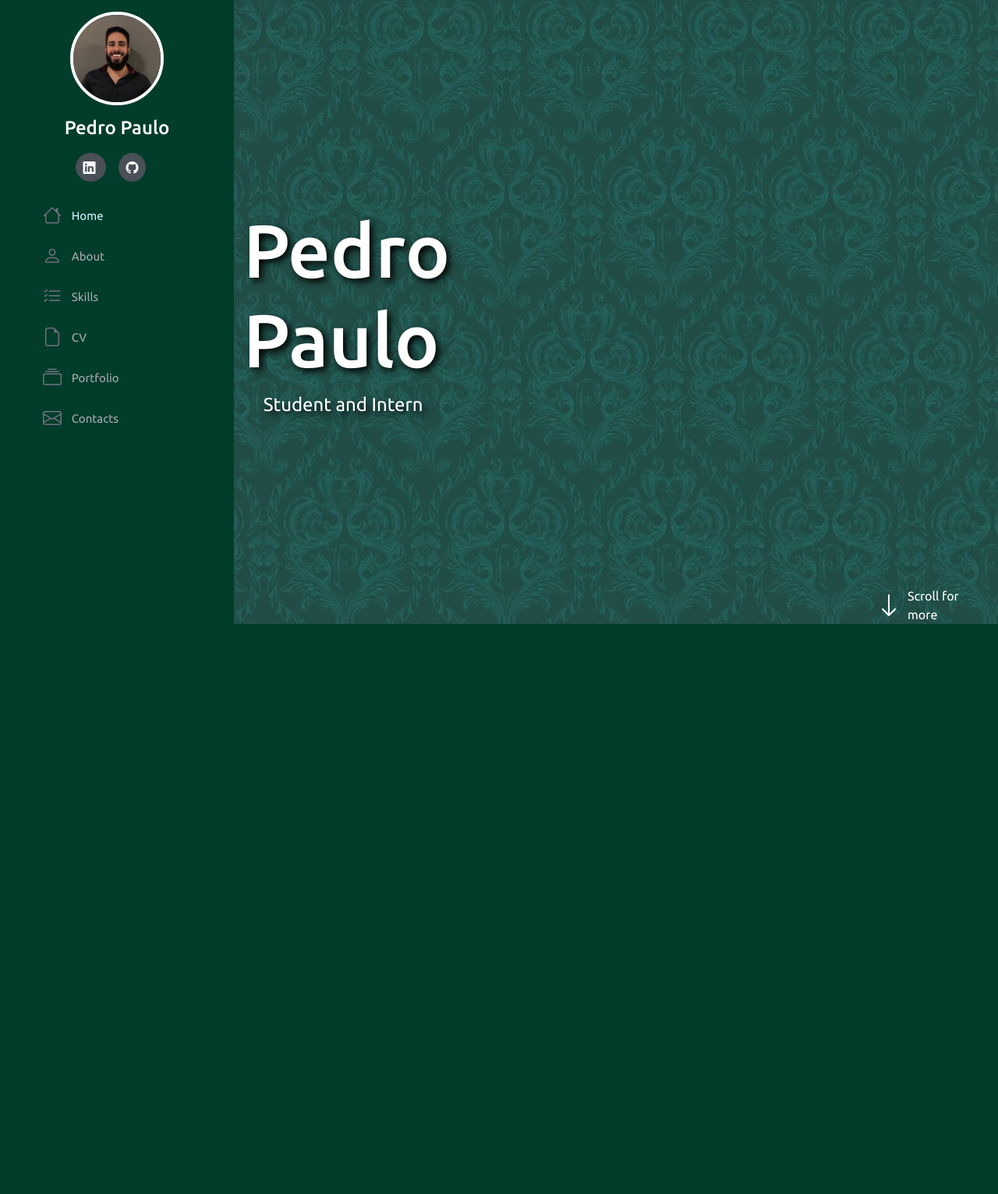
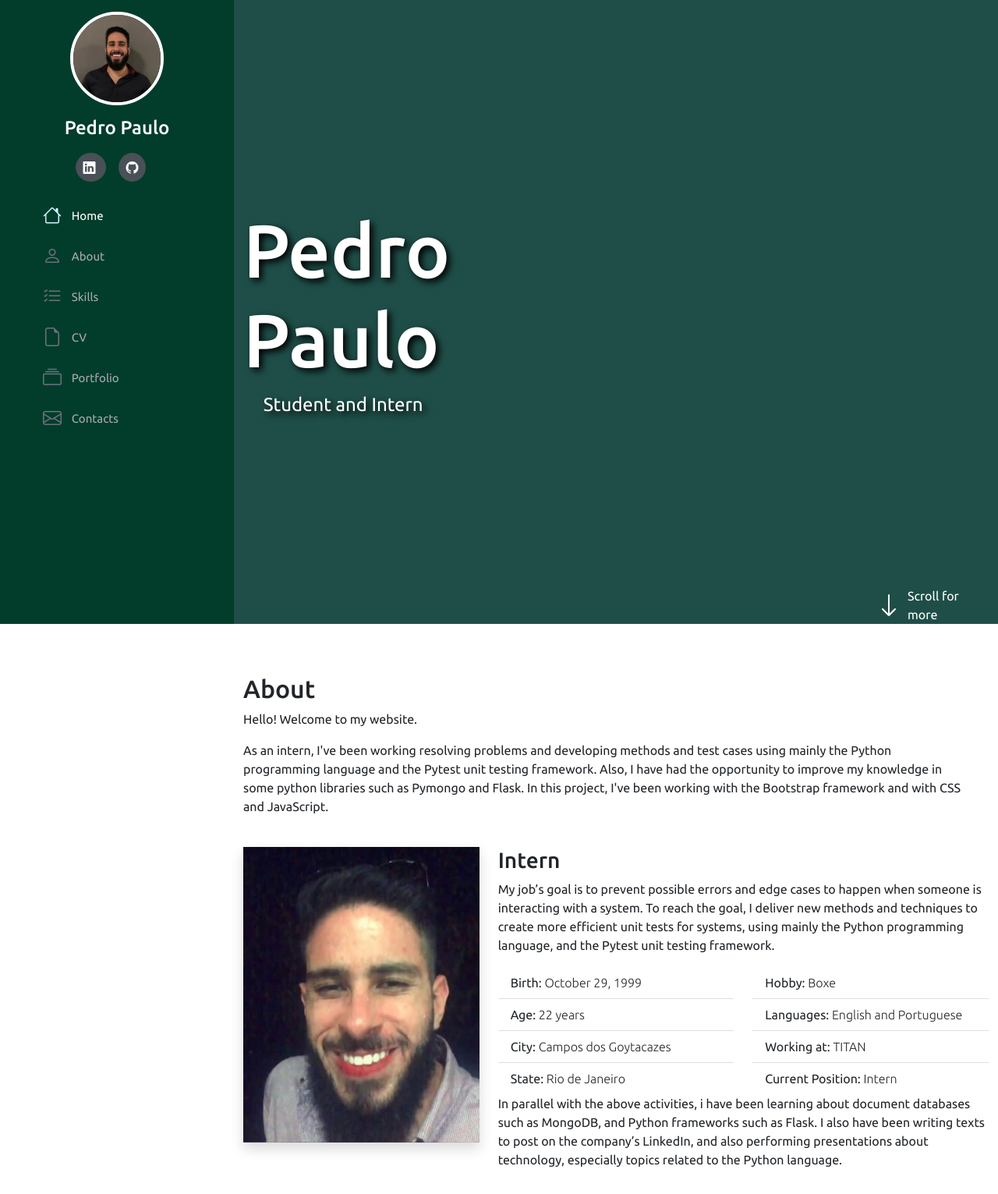
Before and after one commit to ppedrord/flask_project, a Flask app: page / in a window 1280 px wide. Shown: the whole page at 78% size. Before the commit the page ends 800 px from the top, so only its background shows below. Run offline with Flask 2, Linux system fonts and the light colour scheme; some libraries are stand-ins or nearby versions.

Commit message:
Added the About section

```diff
--- a/static/style.css
+++ b/static/style.css
@@ -1,7 +1,8 @@
 @import url('https://fonts.googleapis.com/css2?family=Ubuntu:ital,wght@0,300;0,400;0,500;0,700;1,300;1,400;1,500;1,700&display=swap');
 
 
-html, body{
+html,
+body {
     font-family: Ubuntu, Arial;
     width: 100%;
     height: 100%;
@@ -57,7 +58,8 @@
     padding: 1.5rem;
 }
 
-.nav-menu a, .nav-menu a:focus {
+.nav-menu a,
+.nav-menu a:focus {
     display: flex;
     align-items: center;
     color: #a8a9b4;
@@ -65,15 +67,11 @@
     font-size: 15px;
 }
 
-.nav-menu a i, .nav-menu a:focus i {
+.nav-menu a i,
+.nav-menu a:focus i {
     font-size: 24px;
     padding-right: 0.8rem;
     color: #6f7180;
-}
-
-.nav-menu a:hover, .nav-menu .active, .nav-menu .active:focus, .nav-menu li:hover > a {
-    text-decoration: none;
-    color: #fff;
 }
 
 .nav-menu a:hover,
@@ -84,9 +82,10 @@
     color: #fff;
 }
 
-.nav-menu a:hover,
-.nav-menu .active,
-.nav-menu .active:focus,
+
+.nav-menu a:hover i,
+.nav-menu .active i,
+.nav-menu .active:focus i,
 .nav-menu li:hover > a i {
     color: #cff4fc;
 }
@@ -132,7 +131,7 @@
 i.menu-mobile {
     position: fixed;
     color: #fff;
-    background-color: #013D2A;
+    background-color: #1F4E48;
     right: 1rem;
     top: 1rem;
     font-size: 1.5rem;
@@ -173,3 +172,17 @@
         margin-left: 0;
     }
 }
+
+*::-webkit-scrollbar {
+  width: 10px;
+}
+
+*::-webkit-scrollbar-track {
+  width: 12px;
+  box-shadow: inset 0 0 .3rem #00000050;
+  background-color: #fff ;
+}
+
+*::-webkit-scrollbar-thumb {
+  background-color: #1F4E48;
+}
--- a/templates/index.html
+++ b/templates/index.html
@@ -27,10 +27,10 @@
         <nav id="navbar" class="nav-menu">
             <ul class="nav flex-column">
               <li class="nav-item">
-                <a class="nav-link active" aria-current="page" href="#"><i class="bi bi-house"></i>Home</a>
+                <a class="nav-link active" aria-current="page" href="#home"><i class="bi bi-house"></i>Home</a>
               </li>
               <li class="nav-item">
-                <a class="nav-link" href="#"><i class="bi bi-person"></i>About</a>
+                <a class="nav-link" href="#about"><i class="bi bi-person"></i>About</a>
               </li>
               <li class="nav-item">
                 <a class="nav-link" href="#"><i class="bi bi-list-check"></i>Skills</a>
@@ -49,6 +49,7 @@
     </aside>
 
     <main id="main">
+
         <section id="home" class="row m-0 p-0">
             <div class="col-md-5 d-flex justify-content-center align-items-center flex-column">
                 <h2 class="text-white text-shadow">Pedro Paulo</h2>
@@ -58,9 +59,74 @@
             <div class="col-md-7 d-flex justify-content-end align-items-end">
                 <div id="scroll" class="d-flex align-items-center">
                     <i class="bi bi-arrow-down text-white pe-2 fs-2" aria-hidden="true"></i>
-                    <a href="">Scroll for more</a>
+                    <a href="#about">Scroll for more</a>
                 </div>
             </div>
+        </section>
+
+        <section class="container mt-5" id="about">
+            <div class="row w-100">
+                <div class="col-md-12">
+                    <h2 class="pt-3">About</h2>
+                    <p>Hello! Welcome to my website.</p>
+
+                        <p>As an intern, I've been working resolving problems and developing methods and test cases using
+                        mainly the Python programming language and the Pytest unit testing framework. Also, I have had
+                        the opportunity to improve my knowledge in some python libraries such as Pymongo and Flask.
+                            In this project, I've been working with the Bootstrap framework and with CSS and
+                            JavaScript.</p>
+
+                </div>
+
+            </div>
+
+            <div class="row mt-4">
+                <div class="col-md-4">
+                    <img class="img-fluid shadow" src="../static/images/about-photo.jpeg" alt="Foto do Pedro Paulo">
+                </div>
+                <div class="col-md-8">
+                    <h3>Intern</h3>
+                    <p>My job’s goal is to prevent possible errors and edge cases to happen when someone is interacting
+                        with a system. To reach the goal, I deliver new methods and techniques to create more efficient
+                        unit tests for systems, using mainly the Python programming language, and the Pytest unit
+                        testing framework.</p>
+                    <div class="row mt-3 mb-3">
+                        <div class="col-md-6">
+                            <ul class="list-group list-group-flush fs-6">
+                                <li class="list-group-item">
+                                    Birth: <span class="fw-lighter">October 29, 1999</span>
+                                </li>
+                                <li class="list-group-item">
+                                    Age: <span class="fw-lighter"> 22 years</span>
+                                </li>
+                                <li class="list-group-item">
+                                    City: <span class="fw-lighter">Campos dos Goytacazes</span>
+                                </li>
+                                <li class="list-group-item">
+                                    State: <span class="fw-lighter">Rio de Janeiro</span>
+                                </li>
+                            </ul>
+                        </div>
+                        <div class="col-md-6">
+                            <ul class="list-group list-group-flush fs-6">
+                                <li class="list-group-item">
+                                    Hobby: <span class="fw-lighter">Boxe</span>
+                                </li>
+                                <li class="list-group-item">
+                                    Languages: <span class="fw-lighter">English and Portuguese</span>
+                                </li>
+                                <li class="list-group-item">
+                                    Working at: <span class="fw-lighter">TITAN</span>
+                                </li>
+                                <li class="list-group-item">
+                                    Current Position: <span class="fw-lighter">Intern</span>
+                                </li>
+                            </ul>
+                        </div>
+                        <p>In parallel with the above activities, i have been learning about document databases such as
+                        MongoDB, and Python frameworks such as Flask.
+                        I also have been writing texts to post on the company’s LinkedIn, and also performing
+                        presentations about technology, especially topics related to the Python language.</p>
         </section>
     </main>
 
```
Also changed, not shown: static/images/about-photo.jpeg (added), static/images/home-background.jpeg.
